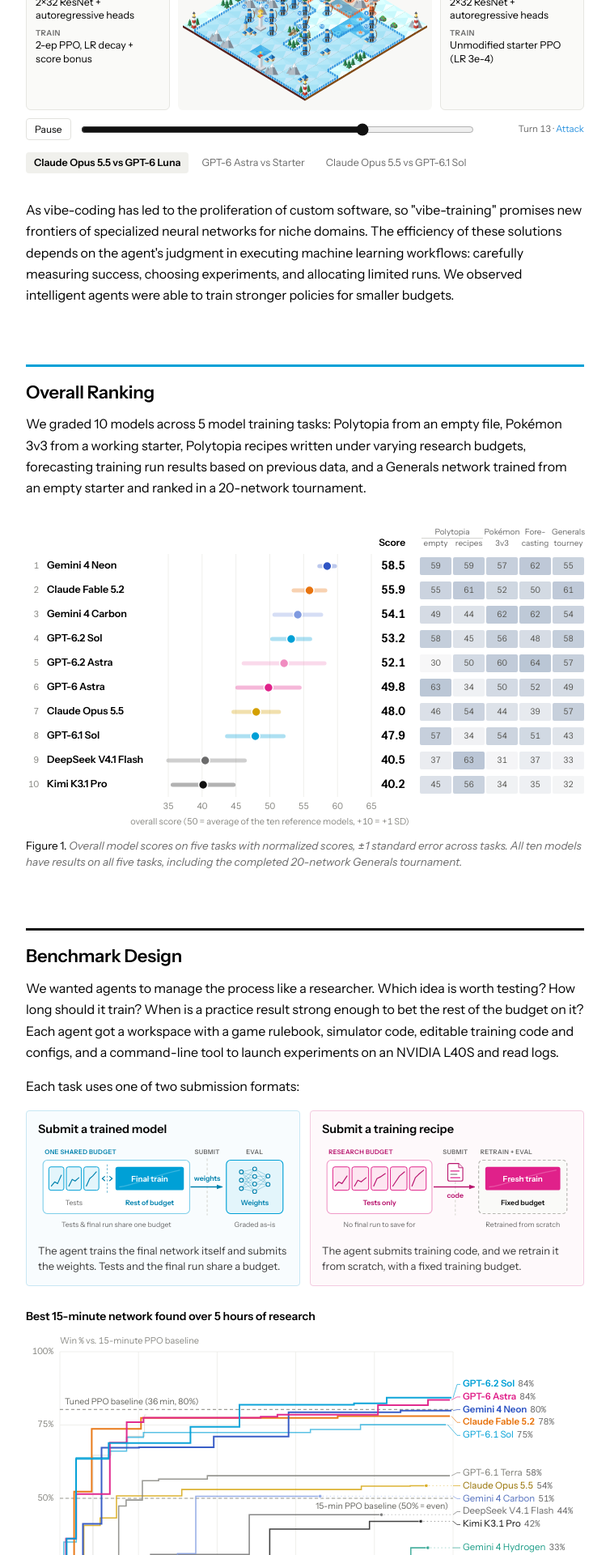
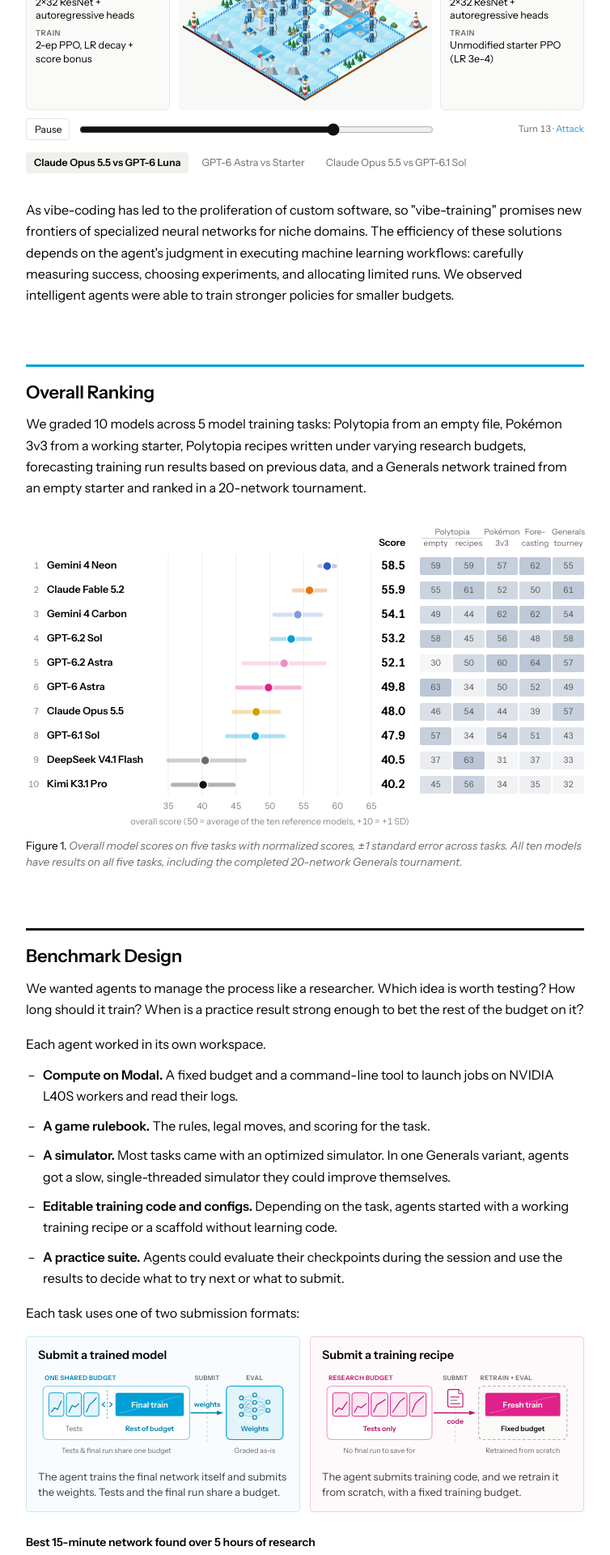
Before and after one commit to gameautoresearch/gameautoresearch.github.io, a React (Vite) app in the folder external-website/: page / in a window 1280 px wide. Shown: the part 880-2800 px from the top of the page at 81% size, without its empty margins (263-1017 px from the left). Built offline with nearby package versions, Linux system fonts and the light colour scheme.

Commit message:
Publish benchmark design, Modal acknowledgment, and replay refinements

```diff
--- a/external-website/src/posts/autoresearch/Post.tsx
+++ b/external-website/src/posts/autoresearch/Post.tsx
@@ -75,11 +75,34 @@ export default function AutoresearchPost() {
       <p>
         We wanted agents to manage the process like a researcher. Which idea is
         worth testing? How long should it train? When is a practice result
-        strong enough to bet the rest of the budget on it? Each agent got a
-        workspace with a game rulebook, simulator code, editable training code
-        and configs, and a command-line tool to launch experiments on an NVIDIA
-        L40S and read logs.
+        strong enough to bet the rest of the budget on it?
       </p>
+      <p>Each agent worked in its own workspace.</p>
+      <ul>
+        <li>
+          <strong>Compute on Modal.</strong> A fixed budget and a command-line
+          tool to launch jobs on NVIDIA L40S workers and read their logs.
+        </li>
+        <li>
+          <strong>A game rulebook.</strong> The rules, legal moves, and scoring
+          for the task.
+        </li>
+        <li>
+          <strong>A simulator.</strong> Most tasks came with an optimized
+          simulator. In one Generals variant, agents got a slow, single-threaded
+          simulator they could improve themselves.
+        </li>
+        <li>
+          <strong>Editable training code and configs.</strong> Depending on the
+          task, agents started with a working training recipe or a scaffold
+          without learning code.
+        </li>
+        <li>
+          <strong>A practice suite.</strong> Agents could evaluate their
+          checkpoints during the session and use the results to decide what to
+          try next or what to submit.
+        </li>
+      </ul>
       <p>Each task uses one of two submission formats:</p>
 
       <SubmissionFormats />
@@ -264,8 +287,10 @@ export default function AutoresearchPost() {
         bots.
       </p>
       <p>
-        We thank Modal for providing compute and services that made this
-        research possible.
+        We thank Modal for supporting this research with compute credits. The
+        project used about 3,000 GPU-hours and an estimated 30,000 CPU core-hours.
+        Adjusting GPU and CPU allocations on demand let us test and refine our
+        benchmark tasks quickly.
       </p>
       <a
         className="ar-sponsor"
--- a/external-website/src/posts/autoresearch/polytopia/ReplayViewer.tsx
+++ b/external-website/src/posts/autoresearch/polytopia/ReplayViewer.tsx
@@ -486,8 +486,9 @@ function ReplayBoard({ url, names, still, start, initialSpeed, compact, renderSi
           {playing ? "Pause" : "Play"}
         </button>
         <input type="range" min={0} max={last} step="any" value={pos} aria-label="Action"
+          onPointerDown={() => setPlaying(false)}
           onChange={(e) => { setPlaying(false); setPos(+e.target.value); }} />
-        <span className="replay-turn">
+        <span className="replay-turn" title={action ? `Turn ${now[1]} · ${data.labels[action[5]]}` : undefined}>
           Turn {now[1]}
           {action && <> · <span style={{ color: PLAYER[action[0]] }}>{data.labels[action[5]]}</span></>}
         </span>
--- a/external-website/src/posts/autoresearch/post.css
+++ b/external-website/src/posts/autoresearch/post.css
@@ -258,13 +258,14 @@ html.agent-view .ar h2.ar-config { margin-top: 2em; padding-top: 0; border-top:
 .sc-stage .psr-bar { flex: none; margin-top: 6px; }
 .sc-controls-stub { height: 36px; }
 .sc-stage .gr-controls > button, .sc-stage .replay-controls button { min-width: 54px; padding: 3px 10px; border: 1px solid #e2e2de; border-radius: 4px; background: #fff; color: var(--ink); font-size: 12px; }
+.sc-stage .replay-controls button { flex: 0 0 54px; }
 .sc-stage .gr-controls > button:hover, .sc-stage .replay-controls button:hover { border-color: #111; }
 .sc-stage .gr-speed { gap: 2px; }
 .sc-stage .gr-speed button { padding: 3px 7px; border: 0; border-radius: 4px; background: transparent; color: var(--secondary); font-size: 12px; }
 .sc-stage .gr-speed button:hover { color: var(--ink); }
 .sc-stage .gr-speed button[aria-pressed="true"] { background: #e8e8e3; color: var(--ink); font-weight: 600; }
 .sc-stage .gr-tick { min-width: 82px; font-size: 11.5px; }
-.sc-stage .replay-turn { min-width: 124px; font-size: 11.5px; }
+.sc-stage .replay-turn { flex: 0 0 174px; min-width: 0; overflow: hidden; text-overflow: ellipsis; font-size: 11.5px; }
 .sc-wait { display: grid; place-items: center; color: var(--secondary); font-size: 13px; }
 .sc-matchups { display: flex; flex-wrap: wrap; gap: 4px 6px; margin-top: 10px; }
 .sc-matchups button { padding: 5px 10px; border: 0; border-radius: 4px; background: transparent; color: var(--secondary); font: inherit; font-size: 12.5px; line-height: 1.3; cursor: pointer; transition: color 120ms ease, background-color 120ms ease; }
```
Also changed, not shown: external-website/src/posts/autoresearch/ResearchLoop.tsx (+33 -57 lines).
